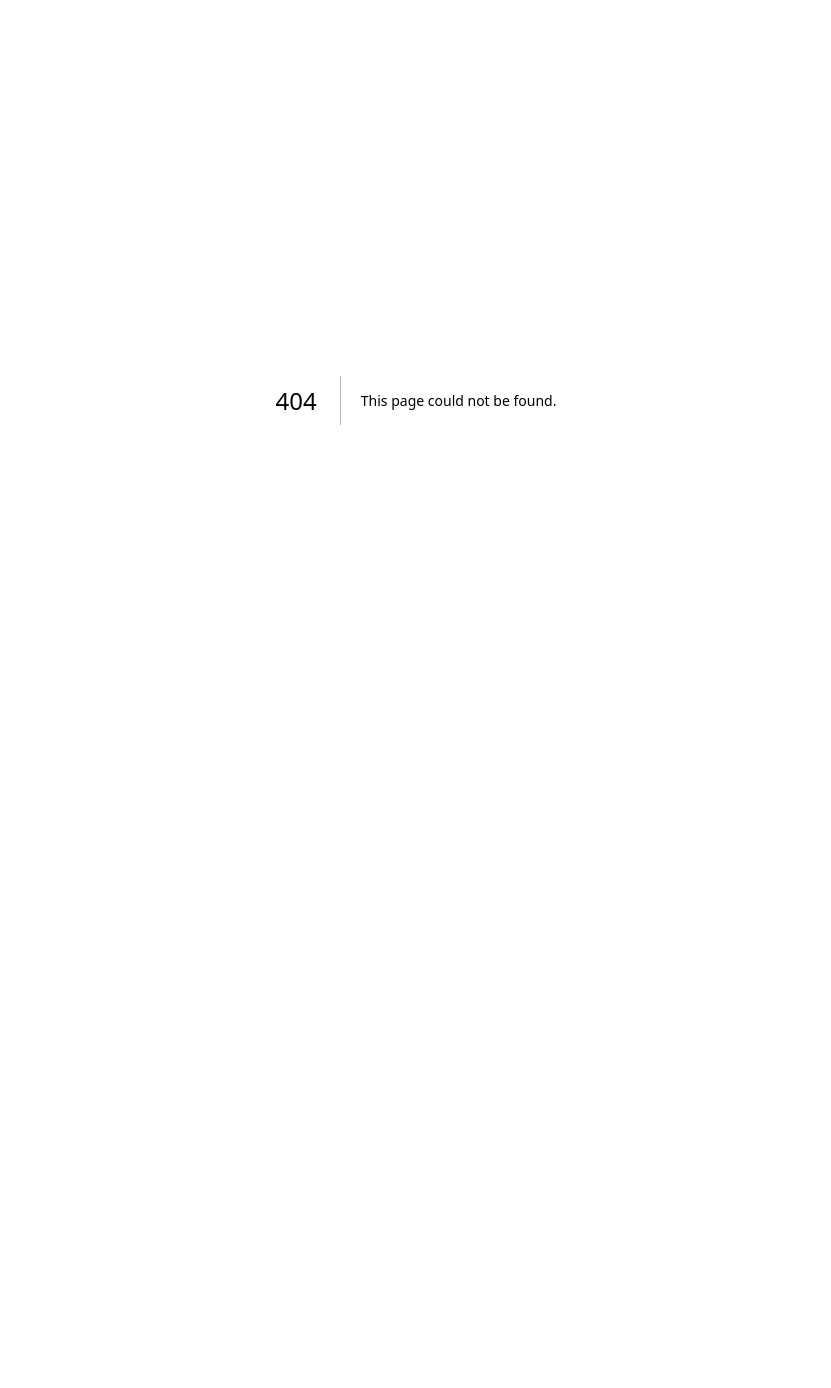
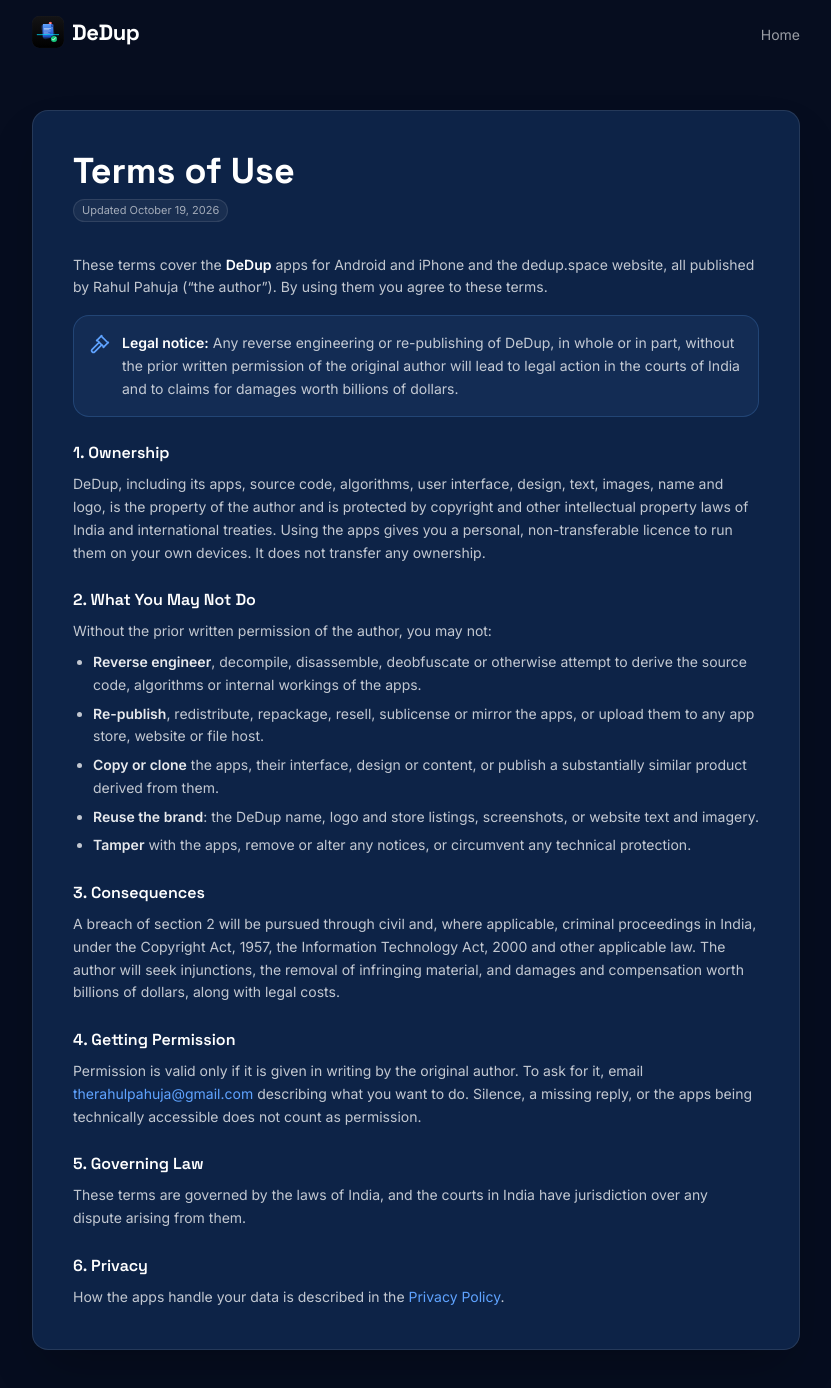
Before and after one commit to rahulpahuja/dedupsite, a Next.js app: page /terms in a window 1280 px wide. Before the commit this address had no page. Shown: the top 1388 px of the page, without its empty margins (224-1055 px from the left). Before the commit the page ends 800 px from the top, so only its background shows below. Built offline with nearby package versions, Linux system fonts and the light colour scheme.

Commit message:
Add Terms of Use page prohibiting reverse engineering and re-publishing
Adds /terms with an ownership clause, prohibited conduct, consequences
under Indian law, and the written-permission process. Links it from the
homepage footer (replacing the inert Terms label) and the sitemap.

```diff
--- a/src/app/page.tsx
+++ b/src/app/page.tsx
@@ -2,6 +2,7 @@
 
 import { useEffect, useRef, useState } from 'react'
 import dynamic from 'next/dynamic'
+import Link from 'next/link'
 import { BrandLogo } from '@/components/brand/brand-logo'
 import { PRIVACY_POLICY_UPDATED, PrivacyPolicyContent } from '@/components/privacy-policy'
 import { motion, AnimatePresence } from 'framer-motion'
@@ -710,7 +711,9 @@ export default function DedupPage() {
               >
                 Privacy
               </button>
-              <span className="text-white/55">Terms</span>
+              <Link href="/terms" className="text-white/55 transition hover:text-white">
+                Terms
+              </Link>
             </div>
           </div>
         </footer>
--- a/src/app/sitemap.ts
+++ b/src/app/sitemap.ts
@@ -31,6 +31,12 @@ export default async function sitemap(): Promise<MetadataRoute.Sitemap> {
       priority: 0.5,
     },
     {
+      url: `${BASE_URL}/terms`,
+      lastModified: new Date(),
+      changeFrequency: 'yearly',
+      priority: 0.5,
+    },
+    {
       url: `${BASE_URL}/blog`,
       lastModified: new Date(),
       changeFrequency: 'weekly',
--- /dev/null
+++ b/src/app/terms/page.tsx
@@ -0,0 +1,146 @@
+import Link from 'next/link'
+import { Gavel } from 'lucide-react'
+import { BrandLogo } from '@/components/brand/brand-logo'
+
+export const dynamic = 'force-static'
+
+/** Shown in the heading chip. Update whenever the text changes. */
+const TERMS_UPDATED = 'October 19, 2026'
+
+export const metadata = {
+  title: 'Terms of Use — DeDup',
+  description:
+    'Ownership and usage terms for the DeDup apps. Reverse engineering and re-publishing without written permission are prohibited.',
+  alternates: { canonical: 'https://dedup.space/terms' },
+}
+
+const h3 = 'mb-2 font-display text-base font-semibold text-white'
+const term = 'text-white/90'
+const link = 'text-sky underline-offset-4 hover:underline'
+
+export default function TermsPage() {
+  return (
+    <main className="relative min-h-screen bg-[#060D1F]">
+      <nav className="px-6 py-4">
+        <div className="mx-auto flex max-w-3xl items-center justify-between">
+          <Link href="/" aria-label="DeDup home">
+            <BrandLogo />
+          </Link>
+          <Link href="/" className="text-sm text-white/60 transition hover:text-white">
+            Home
+          </Link>
+        </div>
+      </nav>
+      <div className="px-6 pb-24 pt-10">
+        <article className="mx-auto max-w-3xl rounded-2xl border border-white/10 bg-[#0D2347] p-6 shadow-2xl sm:p-10">
+          <h1 className="font-display text-3xl font-bold text-white sm:text-4xl">Terms of Use</h1>
+          <span className="mb-8 mt-2 inline-block rounded-full border border-white/10 bg-white/5 px-2 py-0.5 text-[11px] text-white/60">
+            Updated {TERMS_UPDATED}
+          </span>
+
+          <div className="space-y-6 text-sm leading-relaxed text-white/75">
+            <section>
+              <p>
+                These terms cover the <strong className="text-white">DeDup</strong> apps for Android
+                and iPhone and the dedup.space website, all published by Rahul Pahuja (&ldquo;the
+                author&rdquo;). By using them you agree to these terms.
+              </p>
+              <div className="mt-4 flex items-start gap-3 rounded-xl border border-sky/20 bg-sky/[0.07] p-4">
+                <Gavel className="mt-0.5 h-5 w-5 flex-shrink-0 text-sky" />
+                <p>
+                  <strong className="text-white">Legal notice:</strong> Any reverse engineering or
+                  re-publishing of DeDup, in whole or in part, without the prior written permission
+                  of the original author will lead to legal action in the courts of India and to
+                  claims for damages worth billions of dollars.
+                </p>
+              </div>
+            </section>
+
+            <section>
+              <h3 className={h3}>1. Ownership</h3>
+              <p>
+                DeDup, including its apps, source code, algorithms, user interface, design, text,
+                images, name and logo, is the property of the author and is protected by copyright
+                and other intellectual property laws of India and international treaties. Using the
+                apps gives you a personal, non-transferable licence to run them on your own
+                devices. It does not transfer any ownership.
+              </p>
+            </section>
+
+            <section>
+              <h3 className={h3}>2. What You May Not Do</h3>
+              <p className="mb-2">Without the prior written permission of the author, you may not:</p>
+              <ul className="list-disc space-y-1.5 pl-5">
+                <li>
+                  <strong className={term}>Reverse engineer</strong>, decompile, disassemble,
+                  deobfuscate or otherwise attempt to derive the source code, algorithms or
+                  internal workings of the apps.
+                </li>
+                <li>
+                  <strong className={term}>Re-publish</strong>, redistribute, repackage, resell,
+                  sublicense or mirror the apps, or upload them to any app store, website or file
+                  host.
+                </li>
+                <li>
+                  <strong className={term}>Copy or clone</strong> the apps, their interface, design
+                  or content, or publish a substantially similar product derived from them.
+                </li>
+                <li>
+                  <strong className={term}>Reuse the brand</strong>: the DeDup name, logo and store
+                  listings, screenshots, or website text and imagery.
+                </li>
+                <li>
+                  <strong className={term}>Tamper</strong> with the apps, remove or alter any
+                  notices, or circumvent any technical protection.
+                </li>
+              </ul>
+            </section>
+
+            <section>
+              <h3 className={h3}>3. Consequences</h3>
+              <p>
+                A breach of section 2 will be pursued through civil and, where applicable, criminal
+                proceedings in India, under the Copyright Act, 1957, the Information Technology Act,
+                2000 and other applicable law. The author will seek injunctions, the removal of
+                infringing material, and damages and compensation worth billions of dollars, along
+                with legal costs.
+              </p>
+            </section>
+
+            <section>
+              <h3 className={h3}>4. Getting Permission</h3>
+              <p>
+                Permission is valid only if it is given in writing by the original author. To ask
+                for it, email{' '}
+                <a href="mailto:therahulpahuja@gmail.com" className={link}>
+                  therahulpahuja@gmail.com
+                </a>{' '}
+                describing what you want to do. Silence, a missing reply, or the apps being
+                technically accessible does not count as permission.
+              </p>
+            </section>
+
+            <section>
+              <h3 className={h3}>5. Governing Law</h3>
+              <p>
+                These terms are governed by the laws of India, and the courts in India have
+                jurisdiction over any dispute arising from them.
+              </p>
+            </section>
+
+            <section>
+              <h3 className={h3}>6. Privacy</h3>
+              <p>
+                How the apps handle your data is described in the{' '}
+                <Link href="/privacy" className={link}>
+                  Privacy Policy
+                </Link>
+                .
+              </p>
+            </section>
+          </div>
+        </article>
+      </div>
+    </main>
+  )
+}
```
